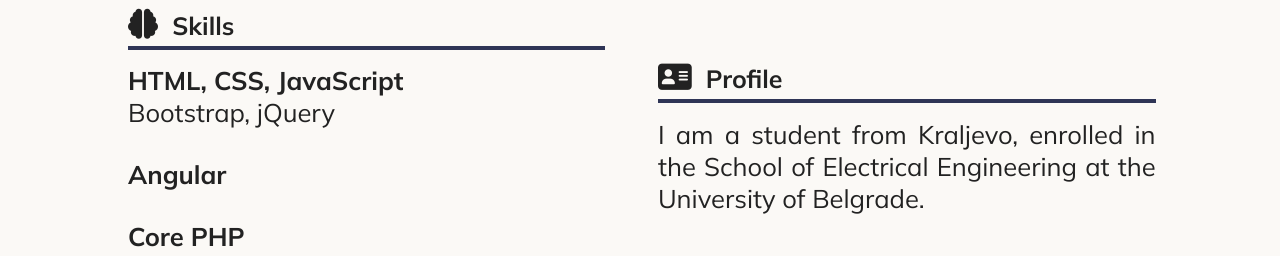
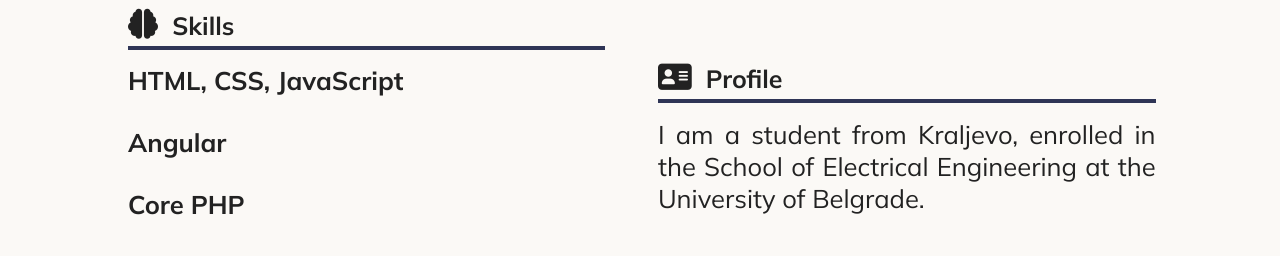
Before and after one commit to ZdravDim/zdravdim.github.io, a plain HTML site: page index.html in a window 1280 px wide. Shown: the part 927-1183 px from the top of the page. Drawn offline with Linux system fonts and the light colour scheme.

Commit message:
Update index.html

```diff
--- a/index.html
+++ b/index.html
@@ -395,8 +395,6 @@
             <span class="circle fill"></span>
             <span class="circle fill"></span>
             <span class="circle fill"></span>
-            <br>
-            <p class="text">Bootstrap, jQuery</p>
             <div class="br"></div>
             <p class="text bold circle">Angular</p>
             <span class="circle"></span>
```
